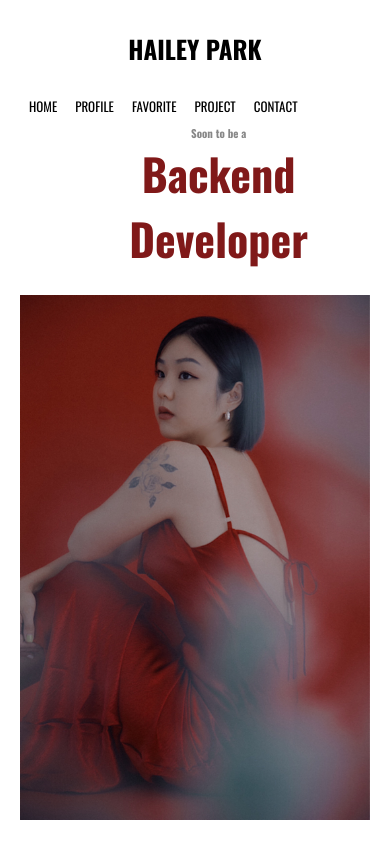
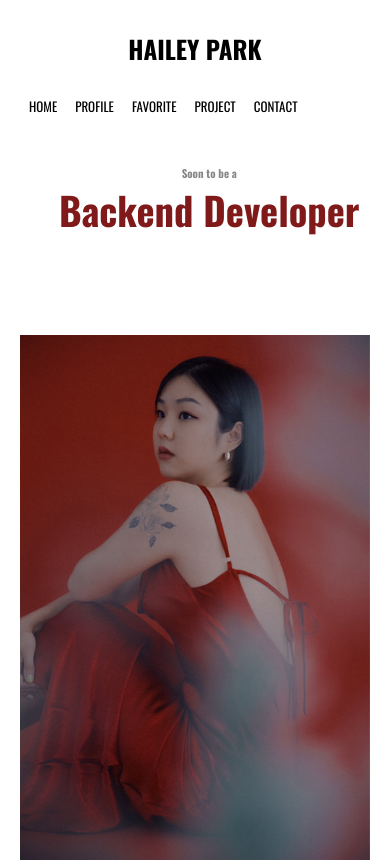
Before and after one commit to haileyjpark/HaileyWebsite, a plain HTML site: page index.html in a window 390 px wide. Shown: the top 862 px of the page. Drawn offline with nearby package versions, Linux system fonts and the light colour scheme.

Commit message:
Add files via upload

```diff
--- a/hailey_web.css
+++ b/hailey_web.css
@@ -34,7 +34,6 @@ nav ul {
 }
 
 nav ul li {
-  @import url('https://fonts.googleapis.com/css2?family=Oswald:wght@200;300;400;500;600;700&display=swap');
   padding: 18px;
   display: inline-block;
   align-self: center;
@@ -65,7 +64,6 @@ nav ul li a:hover {
   }
 
   nav ul {
-    @import url('https://fonts.googleapis.com/css2?family=Oswald:wght@200;300;400;500;600;700&display=swap');
     text-align: center;
     margin: 0;
     padding: 0;
@@ -93,7 +91,6 @@ nav ul li a:hover {
 
 
 .site-name {
-  @import url('https://fonts.googleapis.com/css2?family=Oswald:wght@200;300;400;500;600;700&display=swap');
   margin: 0;
   padding: 18px;
   font-family: Oswald;
@@ -105,7 +102,6 @@ nav ul li a:hover {
 
 @media (max-width: 767px) {
   .site-name {
-    @import url('https://fonts.googleapis.com/css2?family=Oswald:wght@200;300;400;500;600;700&display=swap');
     display: block;
     margin: 0;
     padding: 20px;
@@ -120,12 +116,15 @@ nav ul li a:hover {
 }
 
 
+.home {
+  margin-top: 40px;
+}
+
 .logotext {
-  @import url('https://fonts.googleapis.com/css2?family=Oswald:wght@200;300;400;500;600;700&display=swap');
     height: 70vh;
     display: flex;
     flex-direction: column;
-    margin-left: 7%;
+    margin-left: 10%;
     align-items: center;
     justify-content: center;
     position: absolute;
@@ -134,7 +133,6 @@ nav ul li a:hover {
 
 @media (max-width: 767px) {
   .logotext {
-    @import url('https://fonts.googleapis.com/css2?family=Oswald:wght@200;300;400;500;600;700&display=swap');
     height: 25vh;
         display: block;
         align-items: center;
@@ -159,9 +157,8 @@ nav ul li a:hover {
 
 
 .logotext-2 h3{
-  @import url('https://fonts.googleapis.com/css2?family=Oswald:wght@200;300;400;500;600;700&display=swap');
     font-family: Oswald;
-    font-size: 4em;
+    font-size: 3.5em;
     color: #801919;
     z-index: 1;
     mix-blend-mode: overlay;
@@ -174,8 +171,6 @@ nav ul li a:hover {
 
 @media (max-width: 767px) {
   .logotext-2 h3 {
-    @import url('https://fonts.googleapis.com/css2?family=Oswald:wght@200;300;400;500;600;700&display=swap');
-    font-family: Oswald;
     color: #801919;
     z-index: 1;
     margin: 0;
@@ -183,7 +178,6 @@ nav ul li a:hover {
 }
 
 .logotext-1 h5{
-  @import url('https://fonts.googleapis.com/css2?family=Oswald:wght@200;300;400;500;600;700&display=swap');
     font-family: Oswald;
     font-size: 30px;
     color: #878787;
@@ -197,7 +191,6 @@ nav ul li a:hover {
 
 @media (max-width: 767px) {
   .logotext-1 h5{
-    @import url('https://fonts.googleapis.com/css2?family=Oswald:wght@200;300;400;500;600;700&display=swap');
       font-family: Oswald;
       font-size: 1em;
       color: #878787;
@@ -222,8 +215,8 @@ nav ul li a:hover {
     position: relative;
     top: 30px;
     margin-left: 60%;
-    width: 30%;
-    height: 30%;
+    width: 25%;
+    height: 25%;
     object-fit: scale-down;
     object-position: right center;
 }
@@ -245,7 +238,6 @@ nav ul li a:hover {
 
 
 .profile-title h5{
-  @import url('https://fonts.googleapis.com/css2?family=Oswald:wght@200;300;400;500;600;700&display=swap');
     font-family: Oswald, sans-serif;
     font-size: 50px;
     color: #801919;
@@ -264,7 +256,6 @@ nav ul li a:hover {
 
 
 .profile h4{
-  @import url('https://fonts.googleapis.com/css2?family=Oswald:wght@200;300;400;500;600;700&display=swap');
     font-family: Oswald, sans-serif;
     font-size: 30px;
     color: #801919;
@@ -275,7 +266,6 @@ nav ul li a:hover {
 
 
 .profile h6{
-    @import url(//fonts.googleapis.com/earlyaccess/jejugothic.css);
     font-family: Oswald, sans-serif;
     font-size: 18px;
     color: #898989;
@@ -296,7 +286,6 @@ nav ul li a:hover {
 
 
   .profile-title h5{
-    @import url('https://fonts.googleapis.com/css2?family=Oswald:wght@200;300;400;500;600;700&display=swap');
       font-family: Oswald, sans-serif;
       font-size: 25px;
       color: #801919;
@@ -321,7 +310,6 @@ nav ul li a:hover {
   }
 
   .profile h4{
-    @import url('https://fonts.googleapis.com/css2?family=Oswald:wght@200;300;400;500;600;700&display=swap');
       font-family: Oswald, sans-serif;
       font-size: 18px;
       color: #801919;
@@ -332,7 +320,6 @@ nav ul li a:hover {
 
 
   .profile h6{
-      @import url('https://fonts.googleapis.com/css2?family=Oswald:wght@200;300;400;500;600;700&display=swap');
       font-family: Oswald, sans-serif;
       font-size: 14px;
       color: #898989;
@@ -418,7 +405,6 @@ nav ul li a:hover {
 
 
 .favorite-title h5{
-  @import url('https://fonts.googleapis.com/css2?family=Oswald:wght@200;300;400;500;600;700&display=swap');
     font-family: Oswald, sans-serif;
     font-size: 50px;
     color: #801919;
@@ -457,7 +443,6 @@ position:relative;
 
 
 .text-1{
-  @import url('https://fonts.googleapis.com/css2?family=Oswald:wght@200;300;400;500;600;700&display=swap');
 position: absolute;
 top: 0;
 bottom: 0;
```
